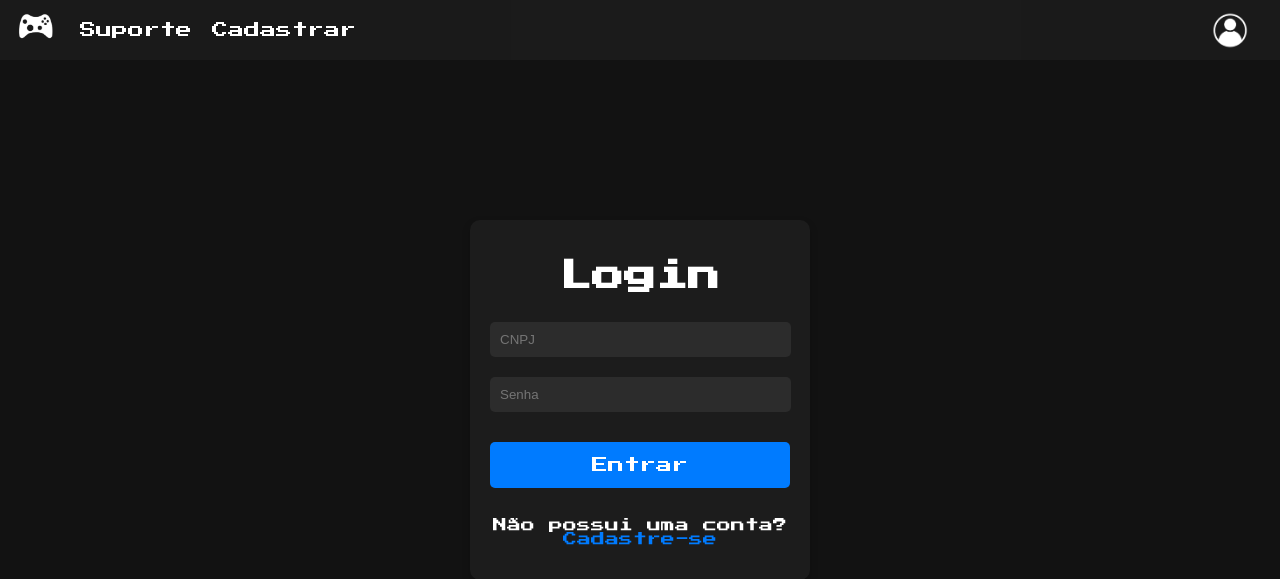
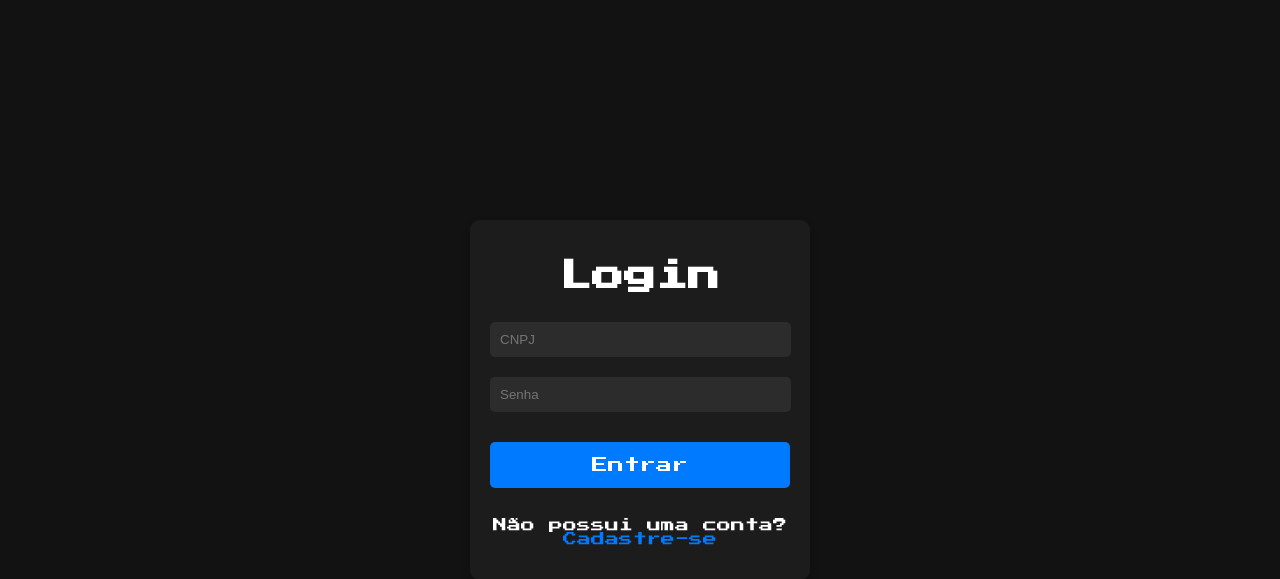
Before and after one commit to gessicatb/Trabalho-Eng-de-Software, a Flask app: page /entrar in a window 1280 px wide. Shown: the top 579 px of the page. Run offline with Flask 2, Linux system fonts and the light colour scheme.

Commit message:
atualização de rota cadastrar

```diff
--- a/app.py
+++ b/app.py
@@ -34,6 +34,7 @@ def entrar():
         flash('CNPJ ou senha incorretos', 'error')
     return render_template('entrar.html')
 
+@app.route('/cadastrar', methods=['GET', 'POST'])
 def cadastrar():
     if request.method == 'POST':
         nome = request.form.get('nome')
--- a/templates/entrar.html
+++ b/templates/entrar.html
@@ -7,16 +7,6 @@
     <link rel="stylesheet" href="{{ url_for('static', filename='css/style.css') }}">
 </head>
 <body>
-    <div class="navbar-gain">
-        <a href="/resumo" class="nav-item control-button">
-            <img src="{{ url_for('static', filename='images/controller.png') }}" alt="Control" class="controller-icon">
-        </a>
-        <a href="/suporte" class="nav-item">Suporte</a>
-        <a href="/cadastrar_jogo" class="nav-item">Cadastrar</a>
-        <a href="/usuario" class="nav-item user-icon">
-            <img src="{{ url_for('static', filename='images/user_icon.png') }}" alt="User" class="user-icon-img">
-        </a>
-    </div>
 
     <div class="container">
         <h1>Login</h1>
```
